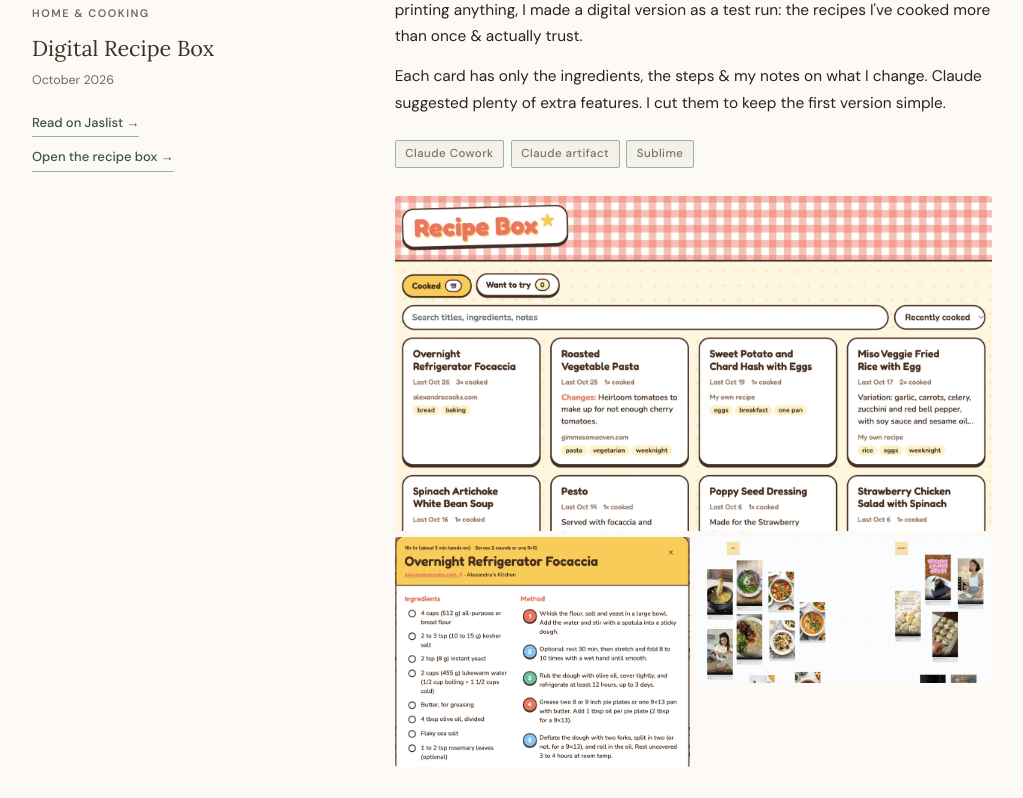
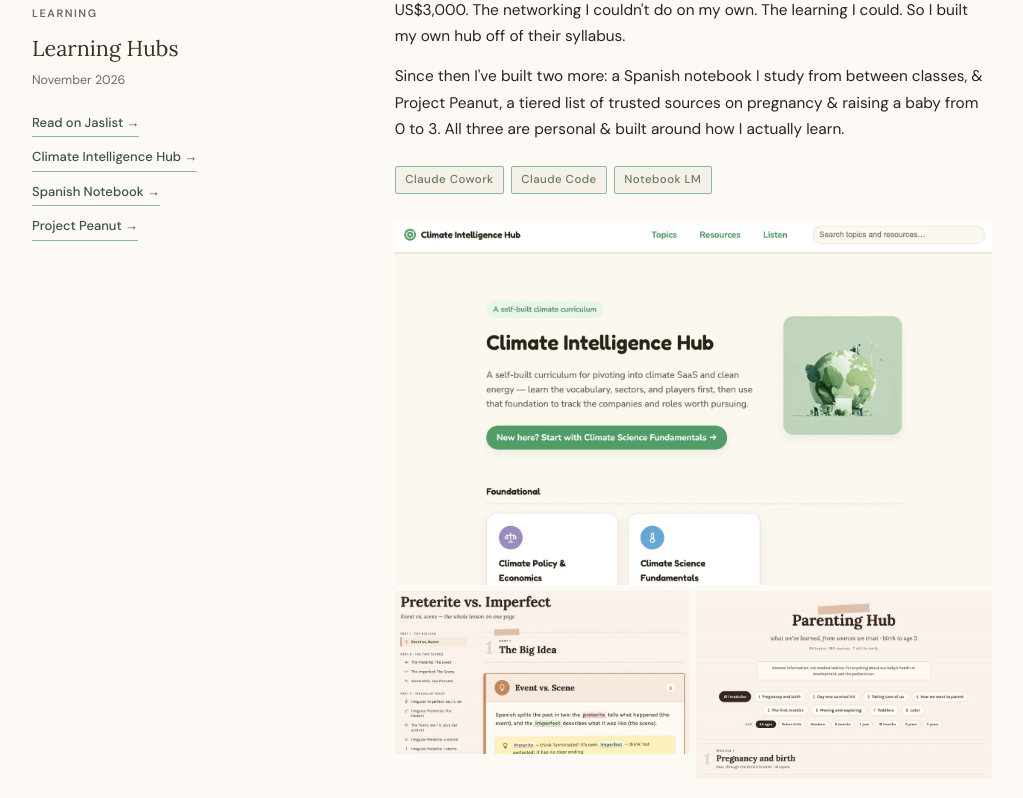
Before and after one commit to jasminesabio/studio-jas, a plain HTML site: page index.html in a window 1280 px wide. Shown: the part 569-1367 px from the top of the page, without its empty margins (128-1151 px from the left). Drawn offline with Linux system fonts and the light colour scheme.

Commit message:
Add the Learning Hubs project
Co-Authored-By: Claude Opus 5.5 <noreply@anthropic.com>

```diff
--- a/index.html
+++ b/index.html
@@ -45,7 +45,7 @@
           </div>
           <div>
             <p class="page-hero-sub">Small tools I build for my own life &amp; the people around me. Each one links to the Jaslist post on how it came together &amp; to the app itself.</p>
-            <p class="hero-count">04 projects</p>
+            <p class="hero-count">05 projects</p>
           </div>
         </div>
       </div>
@@ -56,10 +56,41 @@
       <div class="wrap">
         <div class="project-list">
 
+          <!-- LEARNING HUBS -->
+          <article class="project-card fade-up" id="learning-hubs">
+            <div class="project-meta">
+              <p class="project-number">01</p>
+              <span class="project-tag">Learning</span>
+              <h2 class="project-title">Learning Hubs</h2>
+              <p class="project-date">November 2026</p>
+              <div class="project-links">
+                <a class="project-link" href="https://jasminesabio.substack.com/p/the-learning-i-could-do-on-my-own" target="_blank" rel="noopener">Read on Jaslist →</a>
+                <a class="project-link" href="https://climate-intelligence-hub.netlify.app/" target="_blank" rel="noopener">Climate Intelligence Hub →</a>
+                <a class="project-link" href="https://cuaderno-gramatica-823545.netlify.app/" target="_blank" rel="noopener">Spanish Notebook →</a>
+                <a class="project-link" href="https://parenting-notes-hub.pages.dev" target="_blank" rel="noopener">Project Peanut →</a>
+              </div>
+            </div>
+            <div class="project-body">
+              <p class="project-subtitle">Three learning hubs I built with Claude: climate tech, Spanish &amp; parenting.</p>
+              <p>When I looked into switching to climate tech, the go-to fellowship cost around US$3,000. The networking I couldn't do on my own. The learning I could. So I built my own hub off of their syllabus.</p>
+              <p>Since then I've built two more: a Spanish notebook I study from between classes, &amp; Project Peanut, a tiered list of trusted sources on pregnancy &amp; raising a baby from 0 to 3. All three are personal &amp; built around how I actually learn.</p>
+              <ul class="skill-list">
+                <li>Claude Cowork</li>
+                <li>Claude Code</li>
+                <li>Notebook LM</li>
+              </ul>
+              <div class="project-photos project-photos--3">
+                <img loading="lazy" decoding="async" class="photo-main" src="images/learning-hubs/climate hub.webp" alt="Climate Intelligence Hub home" onclick="openLightbox('learning-hubs',0)" />
+                <img loading="lazy" decoding="async" src="images/learning-hubs/spanish notebook.webp"              alt="Spanish notebook: preterite vs. imperfect lesson" onclick="openLightbox('learning-hubs',1)" />
+                <img loading="lazy" decoding="async" src="images/learning-hubs/project peanut.webp"                alt="Project Peanut parenting hub modules" onclick="openLightbox('learning-hubs',2)" />
+              </div>
+            </div>
+          </article>
+
           <!-- DIGITAL RECIPE BOX -->
           <article class="project-card fade-up" id="recipe-box">
             <div class="project-meta">
-              <p class="project-number">01</p>
+              <p class="project-number">02</p>
               <span class="project-tag">Home &amp; cooking</span>
               <h2 class="project-title">Digital Recipe Box</h2>
               <p class="project-date">October 2026</p>
@@ -88,7 +119,7 @@
           <!-- AFTERGLOW -->
           <article class="project-card fade-up" id="afterglow">
             <div class="project-meta">
-              <p class="project-number">02</p>
+              <p class="project-number">03</p>
               <span class="project-tag">Music &amp; DJing</span>
               <h2 class="project-title">Afterglow</h2>
               <p class="project-date">October 2026</p>
@@ -121,7 +152,7 @@
           <!-- CONSTELACIONES -->
           <article class="project-card fade-up" id="constelaciones">
             <div class="project-meta">
-              <p class="project-number">03</p>
+              <p class="project-number">04</p>
               <span class="project-tag">Travel &amp; friends</span>
               <h2 class="project-title">Constelaciones</h2>
               <p class="project-date">September 2026</p>
@@ -149,7 +180,7 @@
           <!-- WEDDING -->
           <article class="project-card fade-up" id="wedding">
             <div class="project-meta">
-              <p class="project-number">04</p>
+              <p class="project-number">05</p>
               <span class="project-tag">Events &amp; logistics</span>
               <h2 class="project-title">Wedding Website &amp; Ops</h2>
               <p class="project-date">September 2026</p>
@@ -212,7 +243,7 @@
 
   <script>
     // Albums are built from each project's inline photos, so adding an <img> is all it takes.
-    const titles = { 'recipe-box': 'Digital Recipe Box', afterglow: 'Afterglow', constelaciones: 'Constelaciones', wedding: 'Wedding Website & Ops' };
+    const titles = { 'learning-hubs': 'Learning Hubs', 'recipe-box': 'Digital Recipe Box', afterglow: 'Afterglow', constelaciones: 'Constelaciones', wedding: 'Wedding Website & Ops' };
     let current = 0;
     let images = [];
 
```
Also changed, not shown: images/learning-hubs/climate hub.webp (added), images/learning-hubs/project peanut.webp (added), images/learning-hubs/spanish notebook.webp (added).
